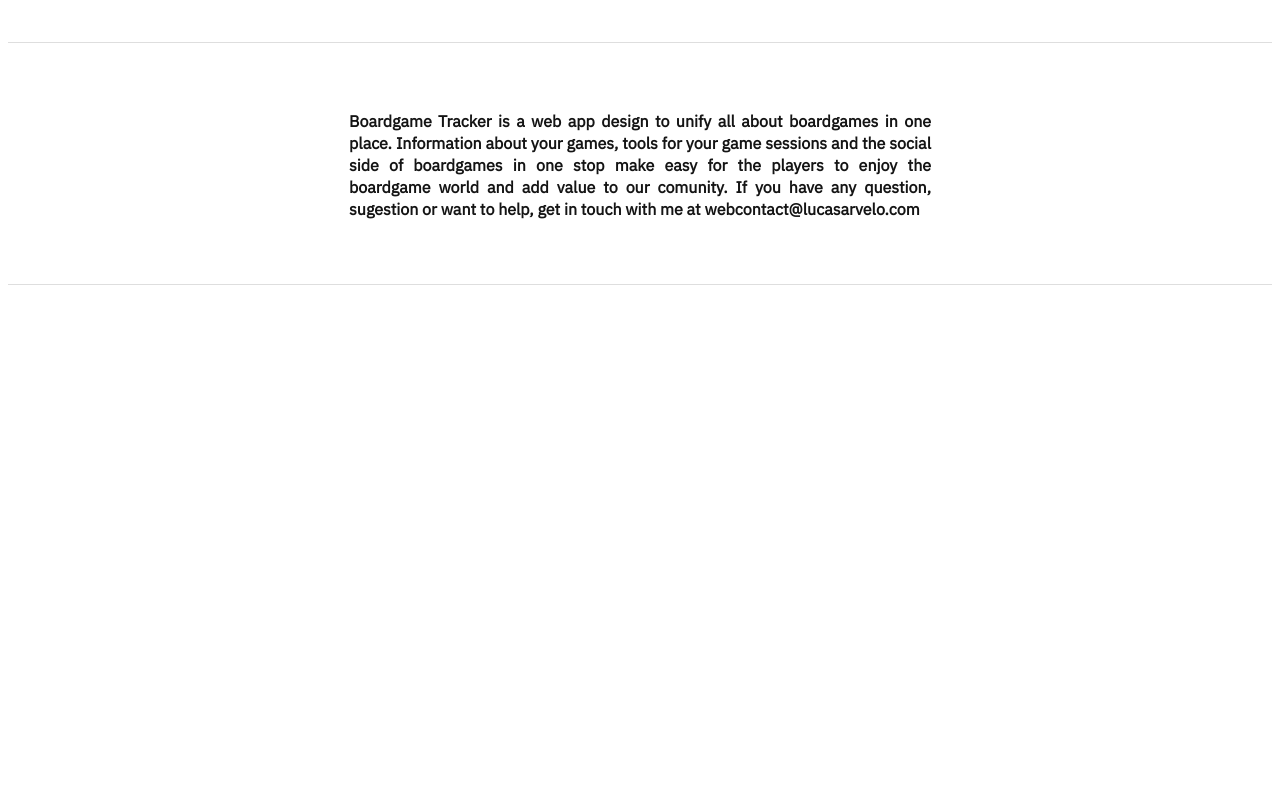
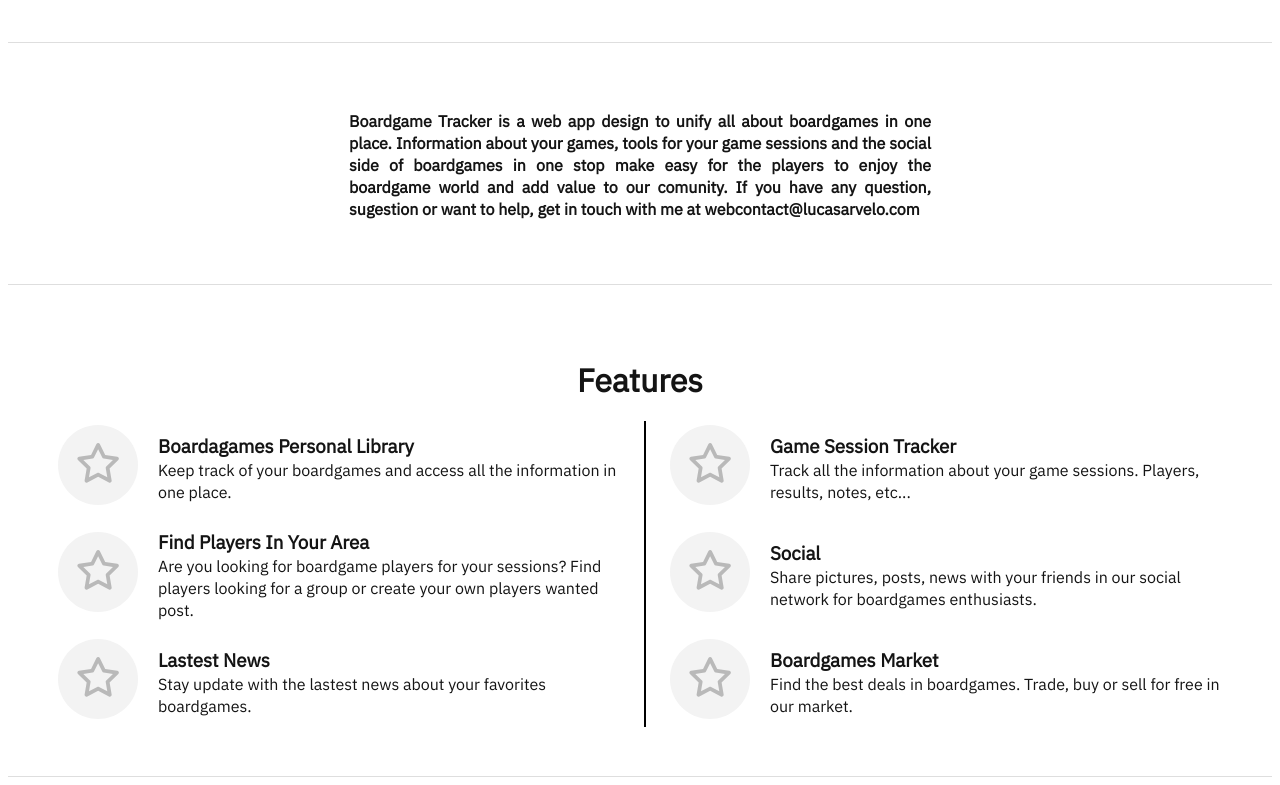
Before and after one commit to lucasarvelo/boardgame-tracker, a Vue app in the folder client/: page / in a window 1280 px wide. Shown: the part 580-1365 px from the top of the page. Before the commit the page ends 873 px from the top, so only its background shows below. Built offline with nearby package versions, Linux system fonts and the light colour scheme.

Commit message:
add FeaturesBlock to home page

```diff
--- /dev/null
+++ b/client/src/components/FeaturesBlock.vue
@@ -0,0 +1,208 @@
+<template>
+  <!-- eslint-disable max-len -->
+  <div>
+    <h1>Features</h1>
+    <div class="feature-grid">
+      <div class="feature">
+        <div class="icon">
+          <svg
+            width="80"
+            height="80"
+            viewBox="0 0 80 80"
+            fill="none"
+            xmlns="http://www.w3.org/2000/svg"
+          >
+            <g id="star">
+              <path
+                fill-rule="evenodd"
+                clip-rule="evenodd"
+                d="M40 80C62.0914 80 80 62.0914 80 40C80 17.9086 62.0914 0 40 0C17.9086 0 0 17.9086 0 40C0 62.0914 17.9086 80 40 80Z"
+                fill="#F3F3F3"
+              />
+              <mask
+                id="mask0"
+                mask-type="alpha"
+                maskUnits="userSpaceOnUse"
+                x="0"
+                y="0"
+                width="80"
+                height="80"
+              >
+                <path
+                  fill-rule="evenodd"
+                  clip-rule="evenodd"
+                  d="M40 80C62.0914 80 80 62.0914 80 40C80 17.9086 62.0914 0 40 0C17.9086 0 0 17.9086 0 40C0 62.0914 17.9086 80 40 80Z"
+                  fill="white"
+                />
+              </mask>
+              <g mask="url(#mask0)">
+                <path
+                  fill-rule="evenodd"
+                  clip-rule="evenodd"
+                  d="M40.1321 24.1495L35.9938 32.5333C35.7192 33.0896 35.1886 33.4753 34.5748 33.5651L25.3178 34.9181L32.0146 41.4408C32.4596 41.8743 32.6628 42.4991 32.5578 43.1114L30.9777 52.3239L39.2539 47.9716C39.8036 47.6824 40.4605 47.6824 41.0103 47.9716L49.2865 52.3239L47.7064 43.1114C47.6014 42.4991 47.8045 41.8743 48.2496 41.4408L54.9464 34.9181L45.6894 33.5651C45.0755 33.4753 44.545 33.0896 44.2704 32.5333L40.1321 24.1495ZM33.0486 29.9745L38.4402 19.0517C39.1323 17.6494 41.1318 17.6494 41.824 19.0517L47.2156 29.9745L59.2729 31.7368C60.8199 31.9629 61.4365 33.8645 60.3165 34.9554L51.5934 43.4516L53.6521 55.4546C53.9165 56.9961 52.2985 58.1715 50.9142 57.4435L40.1321 51.7733L29.3499 57.4435C27.9657 58.1715 26.3477 56.9961 26.6121 55.4546L28.6707 43.4516L19.9477 34.9554C18.8277 33.8645 19.4443 31.9629 20.9913 31.7368L33.0486 29.9745Z"
+                  fill="#B9B9B9"
+                />
+              </g>
+            </g>
+          </svg>
+        </div>
+        <div class="feature-text">
+          <h3>Boardagames Personal Library</h3>
+          <p>
+            Keep track of your boardgames and access all the information in one place.
+          </p>
+        </div>
+      </div>
+      <div class="feature">
+        <div class="icon">
+          <svg
+            width="80"
+            height="80"
+            viewBox="0 0 80 80"
+            fill="none"
+            xmlns="http://www.w3.org/2000/svg"
+          >
+            <use xlink:href="#star" />
+          </svg>
+        </div>
+        <div class="feature-text">
+          <h3>Game Session Tracker</h3>
+          <p>
+            Track all the information about your game sessions. Players, results, notes, etc...
+          </p>
+        </div>
+      </div>
+      <div class="feature">
+        <div class="icon">
+          <svg
+            width="80"
+            height="80"
+            viewBox="0 0 80 80"
+            fill="none"
+            xmlns="http://www.w3.org/2000/svg"
+          >
+            <use xlink:href="#star" />
+          </svg>
+        </div>
+        <div class="feature-text">
+          <h3>Find Players In Your Area</h3>
+          <p>
+            Are you looking for boardgame players for your sessions? Find players looking for a
+            group or create your own players wanted post.
+          </p>
+        </div>
+      </div>
+      <div class="vertical-line"></div>
+      <div class="feature">
+        <div class="icon">
+          <svg
+            width="80"
+            height="80"
+            viewBox="0 0 80 80"
+            fill="none"
+            xmlns="http://www.w3.org/2000/svg"
+          >
+            <use xlink:href="#star" />
+          </svg>
+        </div>
+        <div class="feature-text">
+          <h3>Social</h3>
+          <p>
+            Share pictures, posts, news with your friends in our
+            social network for boardgames enthusiasts.
+          </p>
+        </div>
+      </div>
+      <div class="feature">
+        <div class="icon">
+          <svg
+            width="80"
+            height="80"
+            viewBox="0 0 80 80"
+            fill="none"
+            xmlns="http://www.w3.org/2000/svg"
+          >
+            <use xlink:href="#star" />
+          </svg>
+        </div>
+        <div class="feature-text">
+          <h3>Lastest News</h3>
+          <p>
+            Stay update with the lastest news about your favorites boardgames.
+          </p>
+        </div>
+      </div>
+      <div class="feature">
+        <div class="icon">
+          <svg
+            width="80"
+            height="80"
+            viewBox="0 0 80 80"
+            fill="none"
+            xmlns="http://www.w3.org/2000/svg"
+          >
+            <use xlink:href="#star" />
+          </svg>
+        </div>
+        <div class="feature-text">
+          <h3>Boardgames Market</h3>
+          <p>
+            Find the best deals in boardgames. Trade, buy or sell for free in our market.
+          </p>
+        </div>
+      </div>
+    </div>
+  </div>
+</template>
+
+<script lang="ts">
+import { Component, Vue } from 'vue-property-decorator';
+
+@Component
+export default class FeaturesBlock extends Vue {}
+</script>
+
+<style lang="scss" scoped>
+.feature-grid {
+    display: grid;
+    grid-template-columns: auto 30px auto;
+    grid-template-rows: 1fr 1fr 1fr;
+    column-gap: 10px;
+    row-gap: 15px;
+}
+
+.vertical-line {
+    grid-column-start: 2;
+    grid-row-start: 1;
+    grid-row-end: span 3;
+    width: 0px;
+    border: 1px black solid;
+    margin-left: auto;
+    margin-right: auto;
+}
+
+.feature {
+    display: flex;
+    justify-content: center;
+    align-items: center;
+    text-align: left;
+}
+
+.icon {
+    margin-right: 20px;
+}
+
+h3, p{
+    margin: 0px;
+}
+
+@media (max-width: 800px) {
+.vertical-line {
+    display: none;
+}
+
+.feature-grid {
+    grid-template-columns: auto;
+}
+}
+</style>
--- a/client/src/views/Home.vue
+++ b/client/src/views/Home.vue
@@ -7,6 +7,9 @@
     <div class="about">
       <AboutBlock />
     </div>
+    <div class="features">
+      <FeaturesBlock />
+    </div>
   </div>
 </template>
 
@@ -15,6 +18,7 @@
 import SignUpForm from '@/components/SignUpForm.vue';
 import MainImage from '@/components/MainImage.vue';
 import AboutBlock from '@/components/AboutBlock.vue';
+import FeaturesBlock from '@/components/FeaturesBlock.vue';
 import { Component, Prop, Vue } from 'vue-property-decorator';
 
 @Component({
@@ -22,6 +26,7 @@ import { Component, Prop, Vue } from 'vue-property-decorator';
     SignUpForm,
     MainImage,
     AboutBlock,
+    FeaturesBlock,
   },
 })
 export default class SignupForm extends Vue {
@@ -44,4 +49,9 @@ export default class SignupForm extends Vue {
   box-shadow: inset 0px -1px 0px #DEDEDE;
   padding: 50px;
 }
+
+.features {
+  box-shadow: inset 0px -1px 0px #DEDEDE;
+  padding: 50px;
+}
 </style>
```
